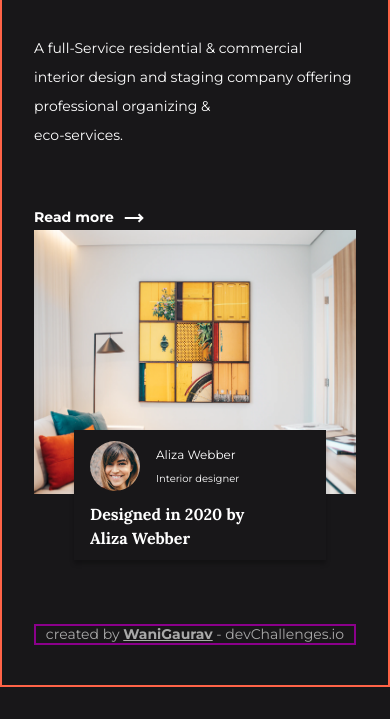
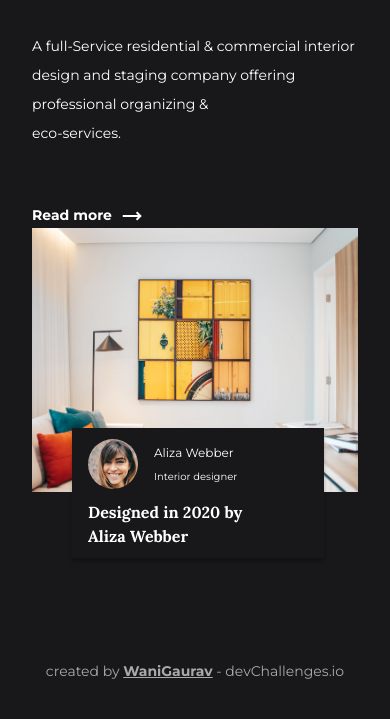
Before and after one commit to WaniGaurav/interior, a plain HTML site: page index.html in a window 390 px wide. Shown: the part 125-844 px from the top of the page. Drawn offline with nearby package versions, Linux system fonts and the light colour scheme.

Commit message:
8th commit

```diff
--- a/components/nav-style.css
+++ b/components/nav-style.css
@@ -61,7 +61,7 @@
       /* width: fit-content; */
       /* position: fixed; */
       /* z-index: 100; */
-      border: 2px solid red;
+      /* border: 2px solid red; */
     }
     .nav-links{
       margin-bottom: 2rem;
--- a/components/style.css
+++ b/components/style.css
@@ -15,7 +15,7 @@
     --iI-wd: 46.063rem;
     --iI-hei:34.688rem;
     --iR-wd: 25.625rem;
-    --iR-hei: 11.813rem;
+    --iR-hei: 10.813rem; /*11.813rem;*/
     --iR-bt: 5rem;
     --iR-lf: 18.75rem;
     --IDtxtBox-wd: 17.938rem;
@@ -321,7 +321,7 @@ p {
     display: flex;
     align-items: center;
     justify-content: center;
-    border: 2px solid darkmagenta;
+    /* border: 2px solid darkmagenta; */
 }
 .footer-txt{
     width: 300px;
@@ -345,12 +345,12 @@ p {
         grid-template-rows: 0.1fr 2.4fr 0.1fr;
         justify-content: center;
         /* grid-template-columns: 1fr; */
-        /* height: 100vh; */
+        height: 100vh;
         /* width: 100%; */
-        height: fit-content;
+        /* height: fit-content; */
         width: auto;
         padding-top: 1rem;
-        border: 2px solid tomato;
+        /* border: 2px solid tomato; */
     }
     /* .Navbar{
         padding-left: 2rem;
```
Also changed, not shown: index.html (+0 -12 lines).
